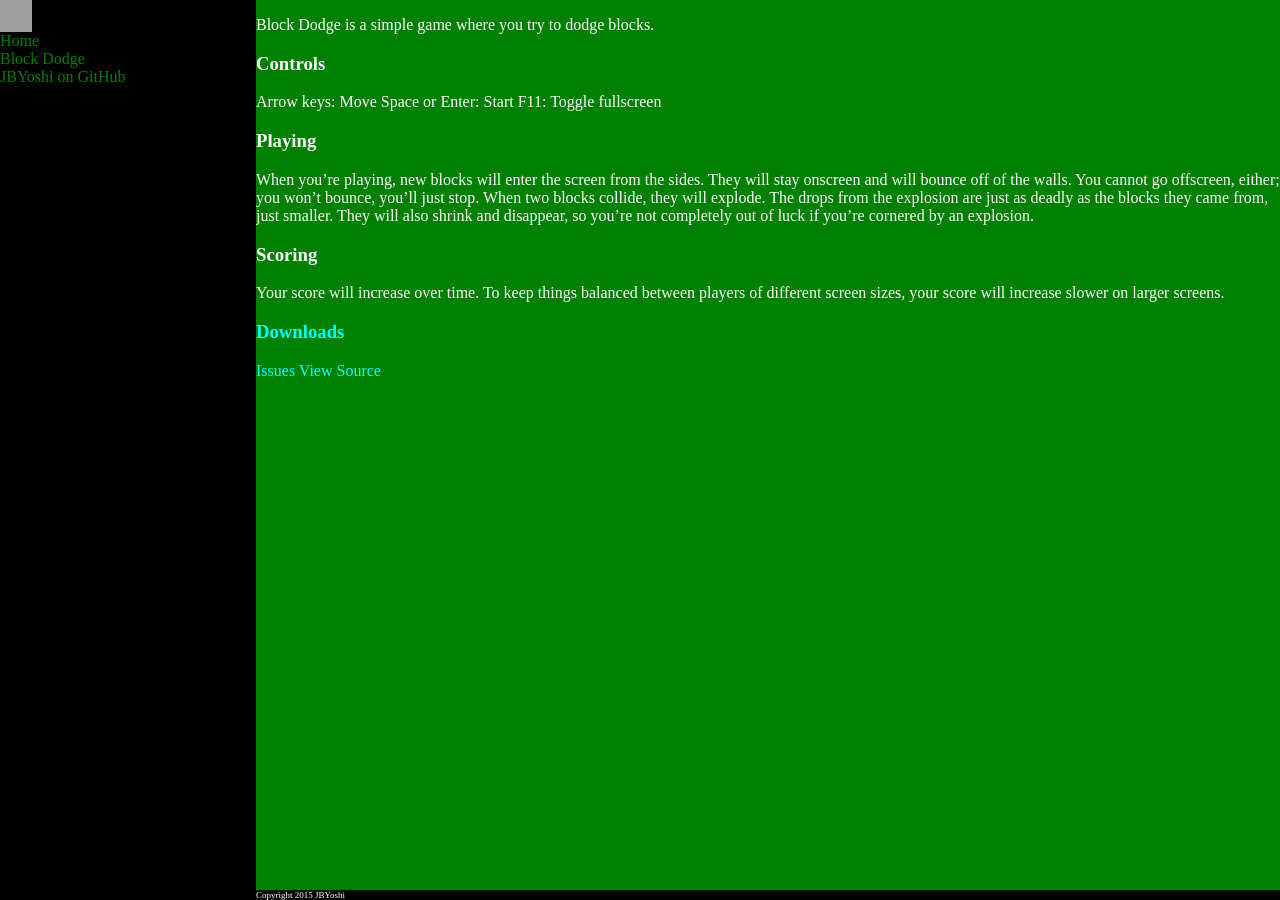
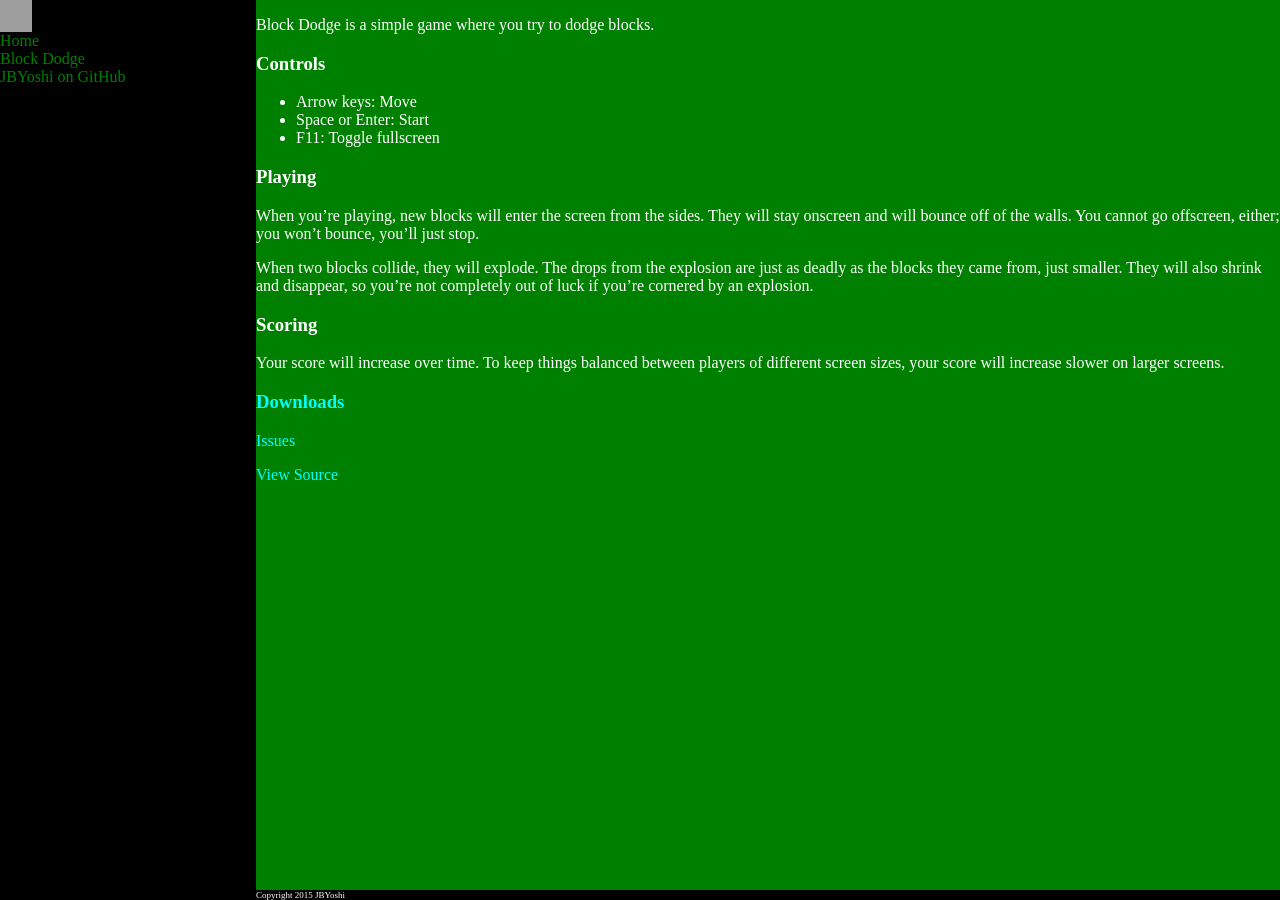
Before and after one commit to JBYoshi/jbyoshi.github.io, a Jekyll site: the page built from blockdodge.md, in a window 1280 px wide. Built offline with Jekyll 4.4.1, drawn with Linux system fonts in a browser that asks for light colours; grey boxes are pictures that could not be loaded.

Commit message:
Fix paragraphs.

```diff
--- a/blockdodge.md
+++ b/blockdodge.md
@@ -6,17 +6,20 @@ title: Block Dodge
 Block Dodge is a simple game where you try to dodge blocks.
 
 ### Controls
-Arrow keys: Move
-Space or Enter: Start
-F11: Toggle fullscreen
+- Arrow keys: Move
+- Space or Enter: Start
+- F11: Toggle fullscreen
 
 ### Playing
 When you're playing, new blocks will enter the screen from the sides. They will stay onscreen and will bounce off of the walls. You cannot go offscreen, either; you won't bounce, you'll just stop.
+
 When two blocks collide, they will explode. The drops from the explosion are just as deadly as the blocks they came from, just smaller. They will also shrink and disappear, so you're not completely out of luck if you're cornered by an explosion.
 
 ### Scoring
 Your score will increase over time. To keep things balanced between players of different screen sizes, your score will increase slower on larger screens.
 
 ### [Downloads](https://github.com/JBYoshi/BlockDodge/releases)
+
 [Issues](https://github.com/JBYoshi/BlockDodge/issues)
+
 [View Source](https://github.com/JBYoshi/BlockDodge)
```
